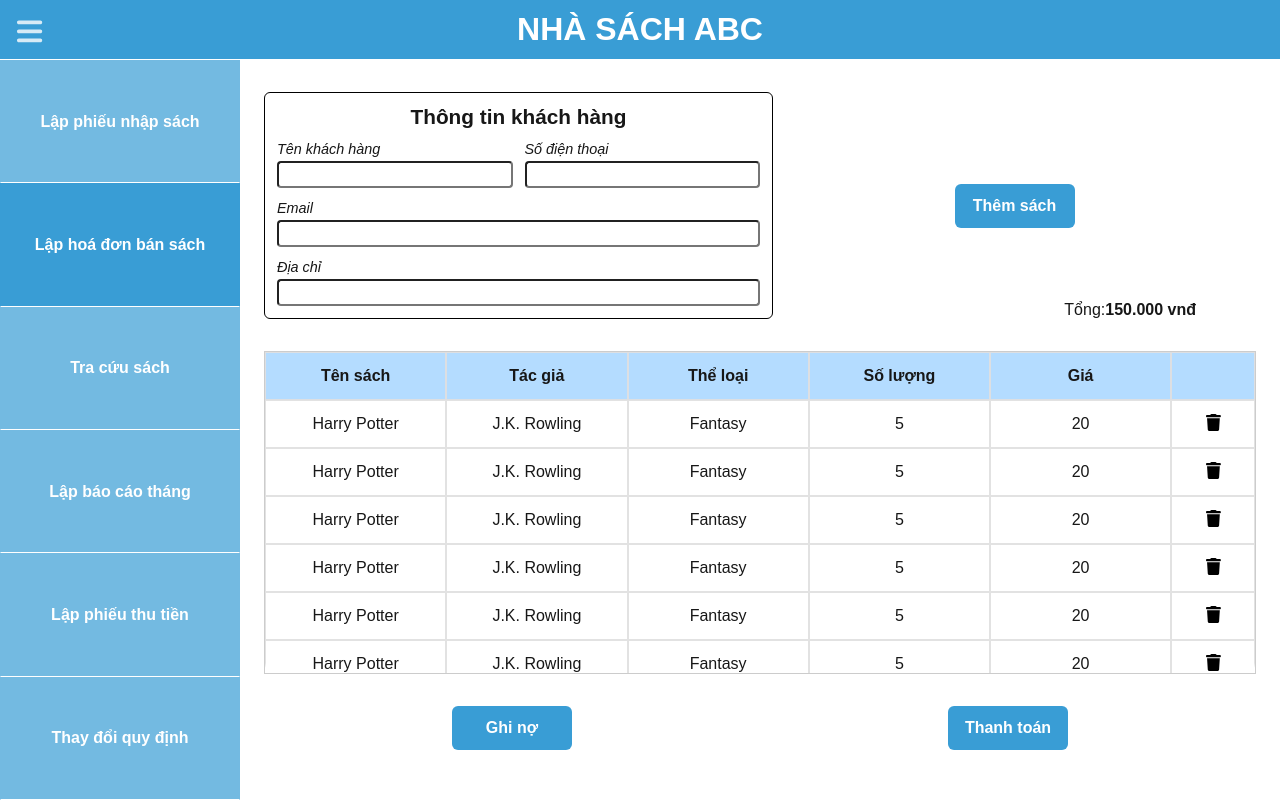
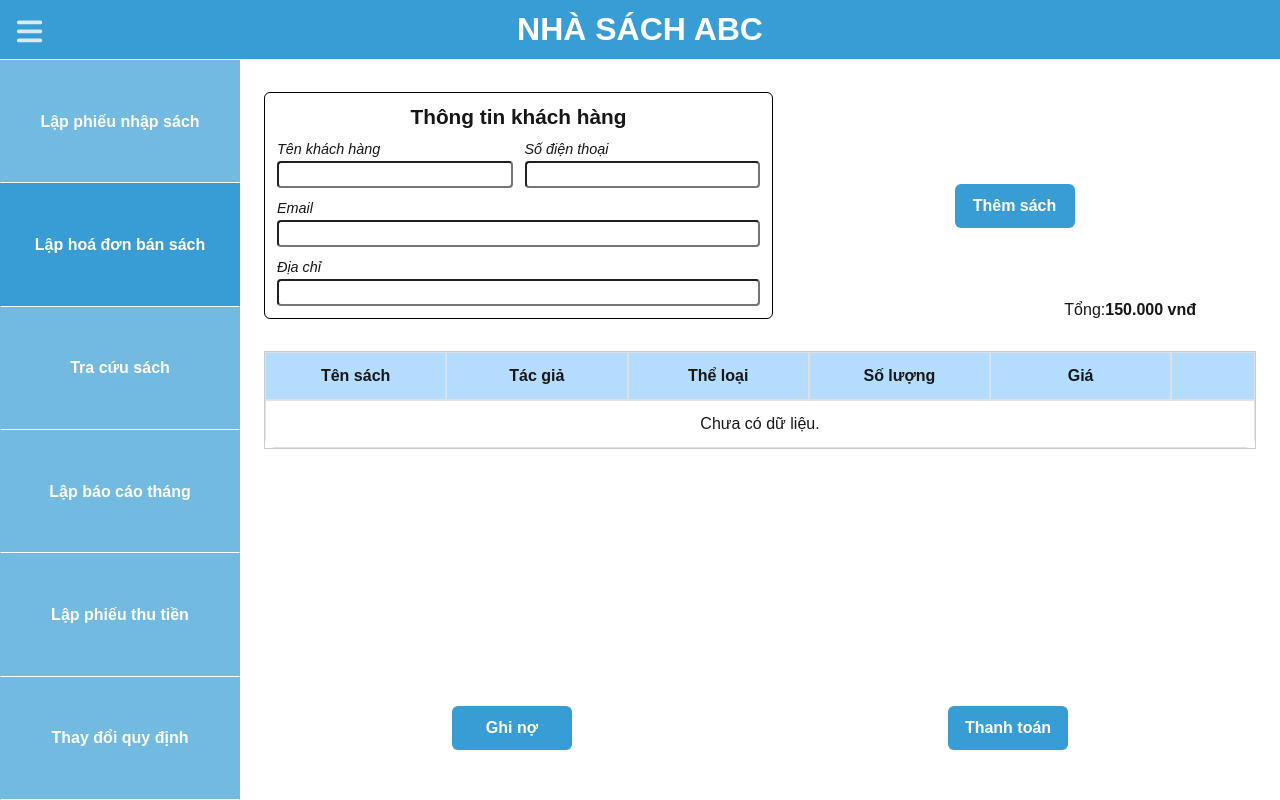
Before and after one commit to nhankhtn/manage-book, a Next.js app in the folder frontend/: page /book-sell in a window 1280 px wide. Built offline with nearby package versions, Linux system fonts and the light colour scheme.

Commit message:
refactor bool-search page

```diff
--- a/frontend/src/app/book-sell/page.js
+++ b/frontend/src/app/book-sell/page.js
@@ -1,7 +1,7 @@
 "use client";
 
 
-import { useRef, useState } from "react";
+import { useEffect, useRef, useState } from "react";
 
 import FormInfoCustomer from "@/components/FormInfoCustomer";
 import styles from "./BookSell.module.scss";
@@ -14,80 +14,7 @@ import Modal from "@/components/Modal";
 import useModalAlert from "@/hooks/useModal";
 
 export default function BookSell() {
-    const [books, setBooks] = useState([
-        {
-            title: "Harry Potter",
-            author: "J.K. Rowling",
-            genre: "Fantasy",
-            price: 20.00,
-            quantity: 5,
-            available: 20
-        },
-        {
-            title: "Harry Potter",
-            author: "J.K. Rowling",
-            genre: "Fantasy",
-            price: 20.00,
-            quantity: 5,
-            available: 20
-        },
-        {
-            title: "Harry Potter",
-            author: "J.K. Rowling",
-            genre: "Fantasy",
-            price: 20.00,
-            quantity: 5,
-            available: 20
-        },
-        {
-            title: "Harry Potter",
-            author: "J.K. Rowling",
-            genre: "Fantasy",
-            price: 20.00,
-            quantity: 5,
-            available: 20
-        },
-        {
-            title: "Harry Potter",
-            author: "J.K. Rowling",
-            genre: "Fantasy",
-            price: 20.00,
-            quantity: 5,
-            available: 20
-        },
-        {
-            title: "Harry Potter",
-            author: "J.K. Rowling",
-            genre: "Fantasy",
-            price: 20.00,
-            quantity: 5,
-            available: 20
-        },
-        {
-            title: "Harry Potter",
-            author: "J.K. Rowling",
-            genre: "Fantasy",
-            price: 20.00,
-            quantity: 5,
-            available: 20
-        },
-        {
-            title: "Harry Potter",
-            author: "J.K. Rowling",
-            genre: "Fantasy",
-            price: 20.00,
-            quantity: 5,
-            available: 20
-        },
-        {
-            title: "Harry Potter",
-            author: "J.K. Rowling",
-            genre: "Fantasy",
-            price: 20.00,
-            quantity: 5,
-            available: 20
-        },
-    ]);
+    const [books, setBooks] = useState([]);
     const [formInfo, setFormInfo] = useState({
         name: '',
         phone: '',
@@ -98,11 +25,20 @@ export default function BookSell() {
     const [error, setError] = useState();
     const [openModalAddBook, setOpenModalAddBook] = useState(false);
 
+    useEffect(() => {
+        try {
+
+        } catch (error) {
+            setError(error.message);
+        }
+    }, [])
+
     const handlePayment = async (e) => {
         try {
             if (formRef.current) {
                 await formRef.current.validate();
             }
+
         } catch (err) {
             setError(err.message);
         }
```
